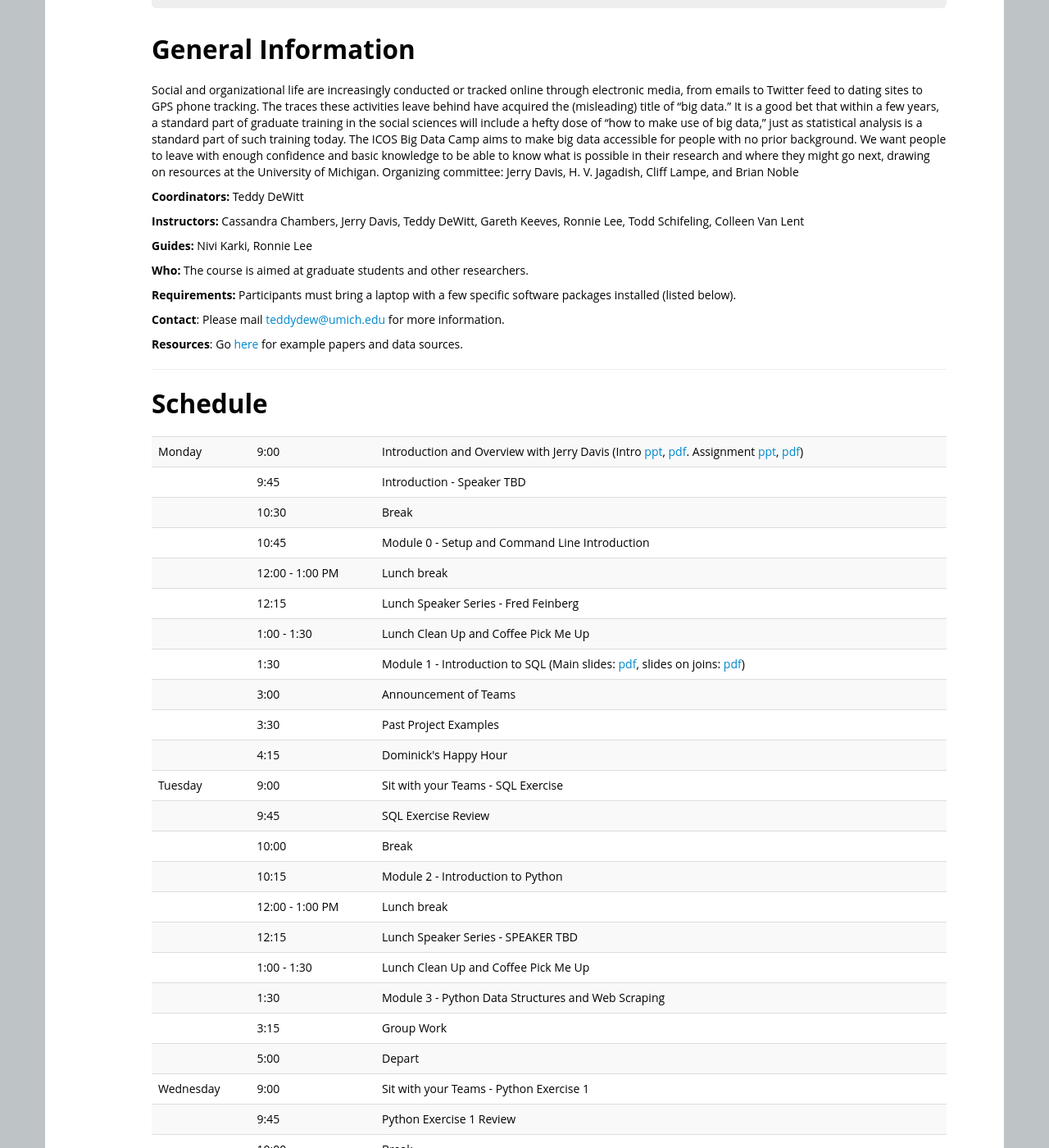
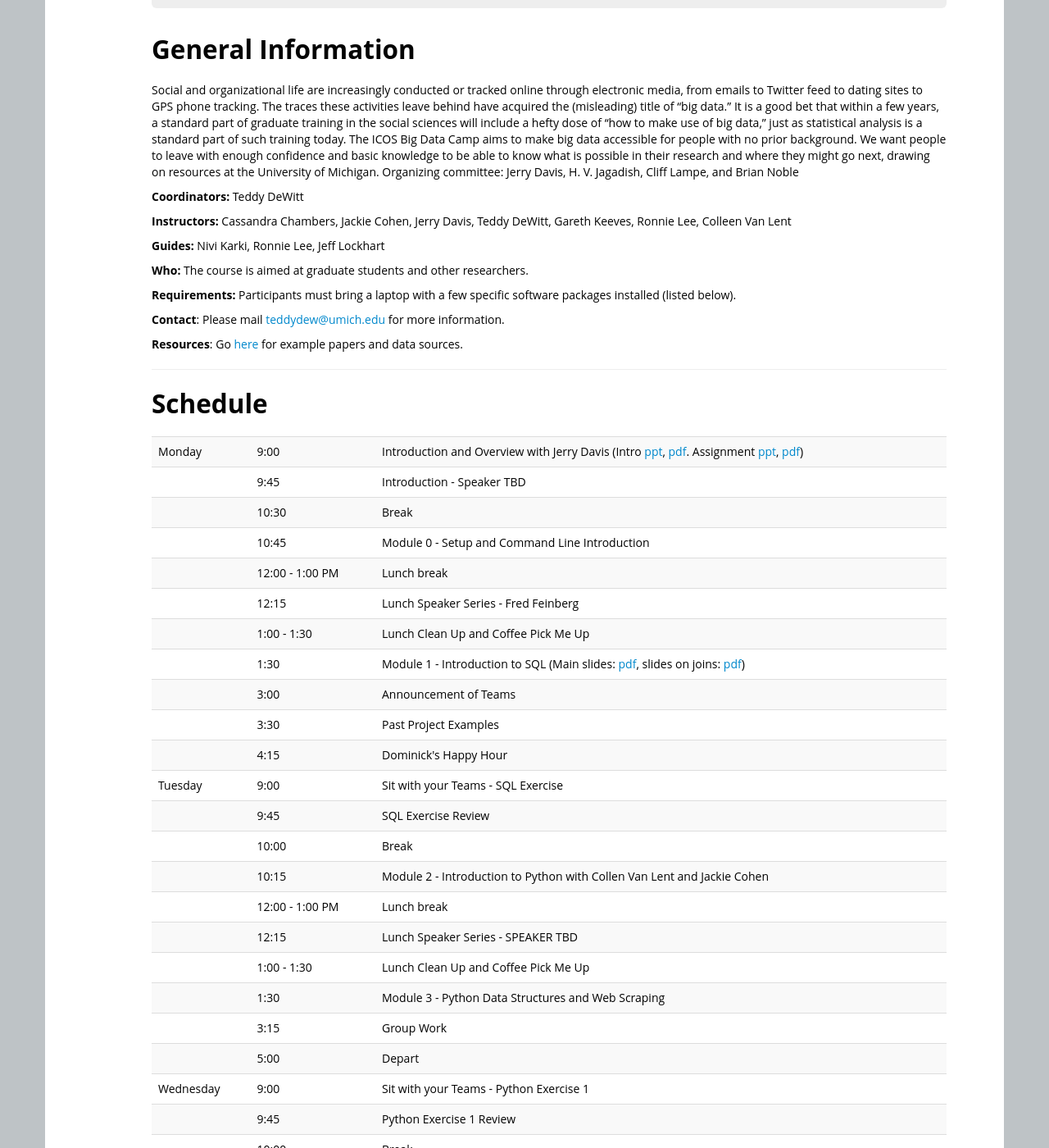
Before and after one commit to ICOSBigDataCamp/2018-summer-camp, a Jekyll site: the page built from index.html, in a window 1280 px wide and 1400 px high, scrolled down 360 px. Shown: the whole window at 82% size. Built offline with Jekyll 4.4.1, drawn with Linux system fonts in a browser that asks for light colours.

Commit message:
Update index.html

```diff
--- a/index.html
+++ b/index.html
@@ -10,8 +10,8 @@ startdate: 2017-06-05
 enddate: 2017-06-09
 registration: restricted
 coordinators: [ "Teddy DeWitt" ]
-instructor: ["Cassandra Chambers","Jerry Davis","Teddy DeWitt","Gareth Keeves", "Ronnie Lee","Todd Schifeling","Colleen Van Lent"]
-helpers: ["Nivi Karki","Ronnie Lee"]
+instructor: ["Cassandra Chambers","Jackie Cohen", "Jerry Davis","Teddy DeWitt","Gareth Keeves", "Ronnie Lee","Colleen Van Lent"]
+helpers: ["Nivi Karki","Ronnie Lee","Jeff Lockhart"]
 contact: teddydew@umich.edu
 ---
 <!--
@@ -139,7 +139,7 @@ Organizing committee: Jerry Davis, H. V. Jagadish, Cliff Lampe, and Brian Noble
   <tr> <td>Tuesday</td><td>9:00</td>    <td>Sit with your Teams - SQL Exercise </td> </tr>
   <tr> <td></td>       <td>9:45</td>    <td>SQL Exercise Review</td> </tr>
   <tr> <td></td>       <td>10:00</td>   <td>Break</td> </tr>
-  <tr> <td></td>       <td>10:15</td>   <td>Module 2 - Introduction to Python
+  <tr> <td></td>       <td>10:15</td>   <td>Module 2 - Introduction to Python with Collen Van Lent and Jackie Cohen
      <!-- (<a href="slides/ICOS Big Data Camp-2016.html">HTML</a>,
     <a href="slides/ICOS Big Data Camp-2016.ipynb">Notebook</a> --> </td> </tr>
   <tr> <td></td>       <td>12:00 - 1:00 PM </td>   <td>Lunch break</td> </tr>
```
